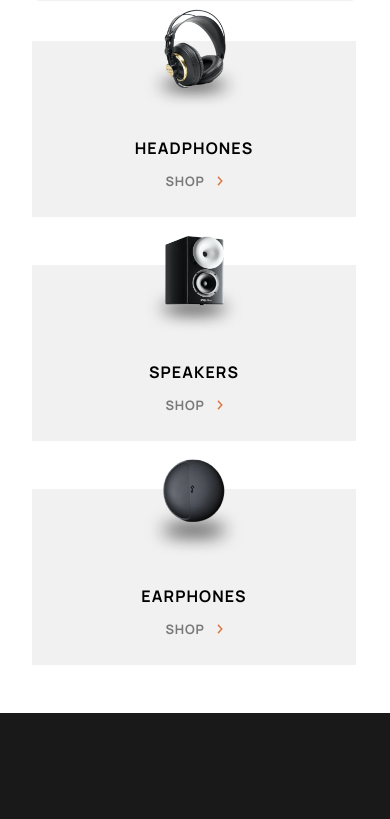
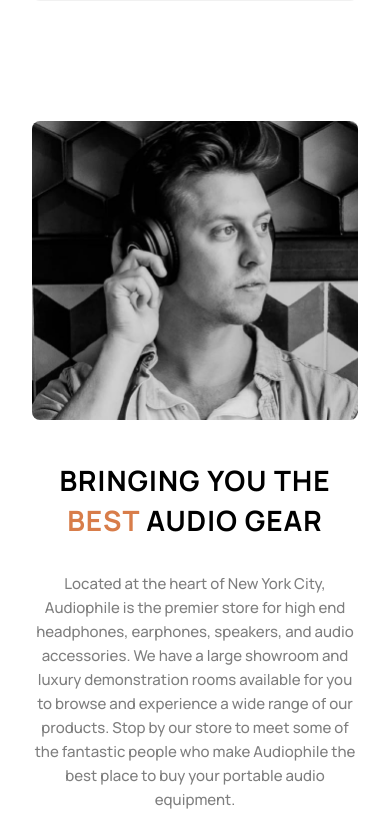
Before and after one commit to itsbilalk/audiophile, a Next.js app: page / in a window 390 px wide. Shown: the part 2640-3459 px from the top of the page. Before the commit the page ends 3353 px from the top, so only its background shows below. Built offline with nearby package versions, Linux system fonts and the light colour scheme.

Commit message:
feat: impelmented best gear card

```diff
--- a/src/app/page.tsx
+++ b/src/app/page.tsx
@@ -9,10 +9,14 @@
 import earphonesYx1Tablet from "../../public/home/tablet/image-earphones-yx1.jpg";
 import earphonesYx1Desktop from "../../public/home/desktop/image-earphones-yx1.jpg";
 
+import bestGearMobileImage from "../../public/shared/mobile/image-best-gear.jpg";
+import bestGearTabletImaget from "../../public/shared/tablet/image-best-gear.jpg";
+import bestGearDesktopImage from "../../public/shared/desktop/image-best-gear.jpg";
+
 export default function Home() {
   return (
     <>
-      <div className="min-h-screen md:w-full text-[var(--colour-white)]">
+      <div className="min-h-screen md:w-full text-[var(--colour-white)] ">
         <div className=" flex flex-col bg-contain bg-no-repeat bg-[url(../../public/home/mobile/image-header.jpg)] md:bg-[url(../../public/home/tablet/image-header.jpg)]  lg:bg-[url(../../public/home/desktop/image-hero.jpg)] min-h-[550px] xl:min-h-[700px] bg-center">
           <Header />
           <div className="flex flex-col md:w-94.5 justify-center items-center xl:items-start m-auto text-center lg:ml-8 xl:ml-[23%] ">
@@ -32,7 +36,7 @@
           </div>
         </div>
         <div className="flex flex-col justify-center bg-[var(--colour-white)] align-middle ">
-          <div className="ml-2 mr-2 xl:ml-auto xl:mr-auto">
+          <div className="ml-2 mr-2 xl:ml-auto xl:w-[55%] xl:mr-auto">
             <Categories />
             <div className=" flex flex-col xl:ml-auto xl:mr-auto lg:flex-row bg-[var(--colour-dark-orange)]  bg-[50%_-9rem] bg-size-[auto_600px]  md:bg-[50%_-18.125rem] md:bg-size-[auto_900px] lg:bg-[-10.5rem_-2rem] lg:bg-size-[auto_980px] ml-6 mr-6 bg-[url(../../public/home/desktop/pattern-circles.svg)] bg-no-repeat text-center lg:text-start rounded-lg lg:overflow-hidden">
               <Image
@@ -67,12 +71,12 @@
               <button className="button">see product</button>
             </div>
 
-            <div className="flex flex-col my-6 mx-6 md:flex-row gap-6 lg:ml-0 lg:mr-0">
+            <div className="flex flex-col my-6 mx-6 md:flex-row gap-6  xl:mx-0">
               <Image
                 src={earphonesYx1Mobile}
                 alt="earphones yx1"
                 className="md:hidden rounded-lg"
-                width={327}
+                width={350}
                 height={200}
               />
               <Image
@@ -89,14 +93,51 @@
                 width={540}
                 height={320}
               />
-              <div className="bg-[var(--colour-dark-grey)] text-black flex flex-col md:w-full rounded-lg">
+              <div className=" bg-[var(--colour-dark-grey)] text-black flex flex-col md:w-full rounded-lg">
                 <h1 className="uppercase tracking-[0.072em] text-[1.75rem] font-bold  ml-6 md:ml-15.5 mt-11 md:mt-auto">
                   yx1 earphones
                 </h1>
                 <button className="button mb-11 md:mb-auto">see product</button>
               </div>
             </div>
-
+            <div className="flex flex-col lg:flex-row-reverse mx-6 xl:mx-0  text-black mt-30">
+              <Image
+                src={bestGearMobileImage}
+                alt="best gear image"
+                className="md:hidden rounded-lg"
+                height={300}
+                width={350}
+              />
+              <Image
+                src={bestGearTabletImaget}
+                alt="best gear image"
+                className="hidden md:block lg:hidden  rounded-lg"
+              />
+              <Image
+                src={bestGearDesktopImage}
+                alt="best gear image"
+                width={540}
+                height={588}
+                className="hidden lg:block  rounded-lg lg:h-[588px] lg:w-[540px]"
+              />
+              <div className="justify-center my-auto">
+                <h1 className="uppercase tracking-[0.036em] text-[1.75rem] lg:text-[2.5rem] md:text-[2.75rem] leading-10 font-bold mt-10 text-center lg:text-start lg:ml-auto">
+                  bringing you the{" "}
+                  <span className="text-[var(--colour-dark-orange)]">best</span>{" "}
+                  <br className="hidden md:block lg:hidden" />
+                  audio gear
+                </h1>
+                <p className="text-center mt-8 opacity-50 font-medium leading-6 md:mx-22 lg:text-start lg:mr-9 lg:ml-0 xl:mr-10">
+                  Located at the heart of New York City, Audiophile is the
+                  premier store for high end headphones, earphones, speakers,
+                  and audio accessories. We have a large showroom and luxury
+                  demonstration rooms available for you to browse and experience
+                  a wide range of our products. Stop by our store to meet some
+                  of the fantastic people who make Audiophile the best place to
+                  buy your portable audio equipment.
+                </p>
+              </div>
+            </div>
             <Categories />
           </div>
         </div>
```
